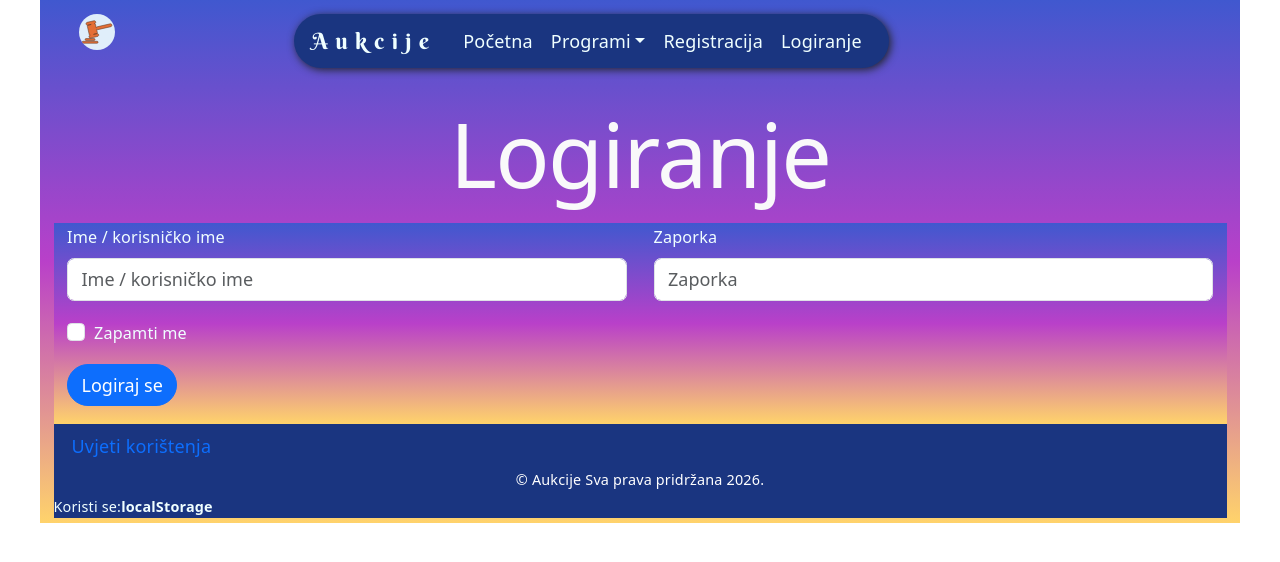
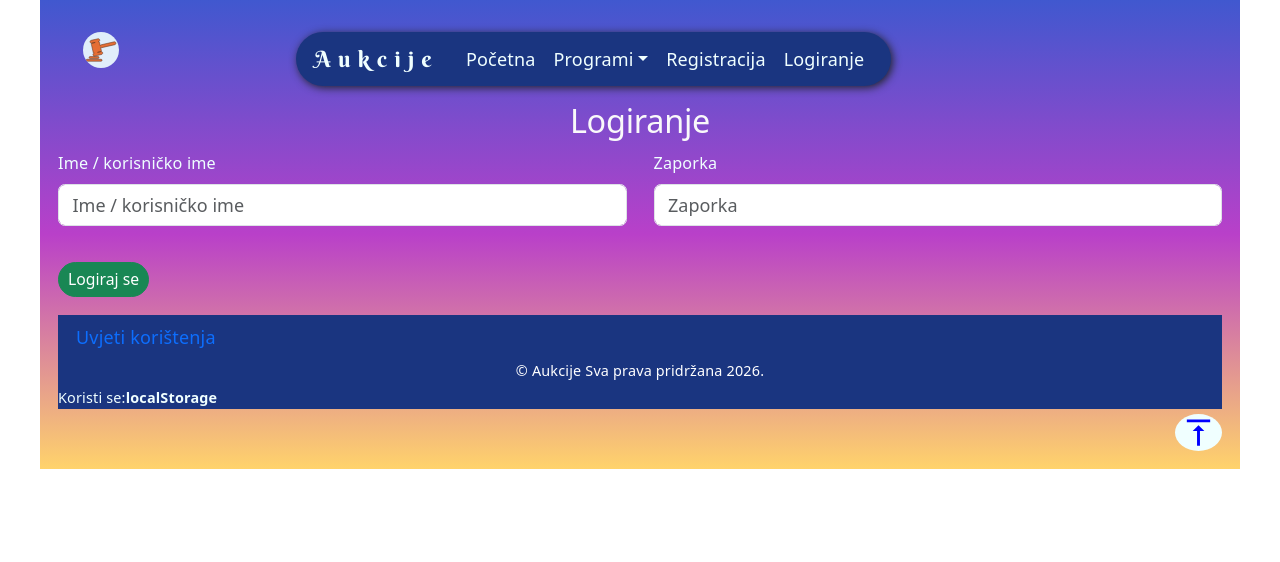
Before and after one commit to androwebgraphic/Aukcije, a React (Vite) app: page /logiranje in a window 1280 px wide. Shown: the top 562 px of the page. Built offline with nearby package versions, Linux system fonts and the light colour scheme.

Commit message:
prepravci

```diff
--- a/src/App.css
+++ b/src/App.css
@@ -17,8 +17,8 @@
 
 .container {
   background: linear-gradient(180deg, #4058cf 0.000%, #b940c9 50.000%, #ffd36b 100.000%);
-
-  /* position: relative; */
+  padding: 0 1.7rem;
+  /* positpaddion: relative; */
 
   /* width: 100%; */
   /* border-radius: .7rem; */
@@ -308,6 +308,7 @@ padding:0;
 
 
 footer {
+  width: 100%;
   padding: 0;
   margin: 0;
   background-color: var(--main-color);
@@ -353,7 +354,10 @@ footer {
 
 }
 
-
+.container{
+margin: 0;
+  padding: 1rem;
+}
 
 .navbar-toggler:focus {
   box-shadow: none;
--- a/src/App.jsx
+++ b/src/App.jsx
@@ -29,7 +29,7 @@ import Uvjeti from "./pages/Uvjeti.jsx";
 
 import { ToastContainer, toast } from 'react-toastify';
 import 'react-toastify/dist/ReactToastify.css';
-import ScrollToTopButton from "./components/ScrollToTopButton.jsx";
+
 
 
 function App() {
@@ -68,7 +68,7 @@ function App() {
 				{/* <Carousel></Carousel> */}
 
 
-        <Footer> <ScrollToTopButton /></Footer>
+        <Footer />
         	</Container>
     <ToastContainer toastClassName={{position: "fixed", top:"50%", left:"50%"}}/>
 		</>
--- a/src/components/Footer.jsx
+++ b/src/components/Footer.jsx
@@ -3,7 +3,7 @@ import { useState } from "react";
 import { useNavigate } from "react-router-dom";
 import Nav from 'react-bootstrap/Nav';
 
-
+import ScrollToTopButton from "../components/ScrollToTopButton";
 
 
 function Footer() {
@@ -13,7 +13,7 @@ function Footer() {
 
   return (
     <>
-    <footer>
+    <footer >
           <Nav>
               <Nav.Link onClick={() => { navigate(RouteNames.UVJETI); }}>
                  Uvjeti korištenja
@@ -25,7 +25,7 @@ function Footer() {
 
  <p className="storage"><span>Koristi se:</span>{DATA_SOURCE}</p>
 
-
+ <ScrollToTopButton />
 
     </footer >
   </>
--- a/src/components/ScrollToTopButton.jsx
+++ b/src/components/ScrollToTopButton.jsx
@@ -9,7 +9,7 @@ function ScrollToTopButton() {
   };
 
   return (
-    <button onClick={scrollToTop} style={{backgroundColor:'azure',  position:'fixed', bottom: '.2rem', right: '.5rem', borderRadius:'50%', border:'none'}}>
+    <button onClick={scrollToTop} style={{backgroundColor:'azure', borderRadius:'50%', border:'none',float:"right"}}>
       <MdOutlineVerticalAlignTop
         size={35}
         color={'blue'}
--- a/src/pages/Logiranje.jsx
+++ b/src/pages/Logiranje.jsx
@@ -11,8 +11,8 @@ export default function Login() {
 
     <>
 
-   <Heading as='h1' className='display-1'>Logiranje</Heading>
-        <Container>
+   <Heading as='h2' >Logiranje</Heading>
+
 
 
 
@@ -33,14 +33,14 @@ export default function Login() {
                                       </Col>
                    </Row>
                   <Form.Group className="mb-3" controlId="formBasicCheckbox">
-              <Form.Check type="checkbox" label="Zapamti me" />
+              {/* <Form.Check type="checkbox" label="Zapamti me" /> */}
                        </Form.Group>
-              <Button variant="primary" type="submit">
+              <Button variant="success" type="submit" size="sm">
                        Logiraj se
                        </Button>
               </Form>
            </Row>
-        </Container>
+
 
 
     </>
--- a/src/pages/Uvjeti.jsx
+++ b/src/pages/Uvjeti.jsx
@@ -4,9 +4,8 @@ export default function Uvjeti() {
 
 return(
   <>
-    <Container>
 
- <div className="container">
+
     <h1>UVJETI KORIŠTENJA APLIKACIJE „AUKCIJE”</h1>
     <p className="date">Posljednja izmjena: 1. listopada 2026.</p>
 
@@ -99,15 +98,12 @@ return(
       <li><strong>E-mail:</strong>andreassklizovic@gmail.com</li>
       <li><strong>Adresa:</strong> I.Gundulića 12, 31540 Donji Miholjac</li>
     </ul>
-  </div>
 
       <Row >
         <Col className="btn mb-3" xs={6} md={6} ><Button variant="success" size="sm" type="submit" id='accept' >Prihvaćam</Button></Col>
         <Col className="btn mb-3"xs={6 } md={6}><Button variant="danger" size="sm" type="submit" id='deny'>Odbijam</Button></Col>
       </Row>
 
-</Container>
-
   </>
   )
 }
--- a/src/pages/kategorije/KategorijaList.jsx
+++ b/src/pages/kategorije/KategorijaList.jsx
@@ -77,7 +77,7 @@ export default function KategorijaList() {
 
   return (
     <>
-      <Container className="my-4">
+
         <motion.div
           initial={{ opacity: 0, x: -100 }}
           animate={{ opacity: 1, x: 0 }}
@@ -179,7 +179,7 @@ export default function KategorijaList() {
             );
           })}
         </Row>
-      </Container>
+
     </>
   )
 }
--- a/src/pages/korisnici/KorisniciLista.jsx
+++ b/src/pages/korisnici/KorisniciLista.jsx
@@ -65,8 +65,8 @@ export default function KorisniciList() {
   }
 
   return (
+<>
 
-    <Container className="my-4">
           <motion.div
 
 
@@ -159,6 +159,7 @@ export default function KorisniciList() {
           ))}
         </Row>
         </motion.div>
-    </Container>
+
+      </>
   );
 }
--- a/src/pages/korisnici/Registracija.jsx
+++ b/src/pages/korisnici/Registracija.jsx
@@ -35,7 +35,7 @@ export default function KorisnikoNovi() {
 
     return (
       <>
-        <Container>
+
            <Heading as='h2' color='azure' >Registracija</Heading>
 
             <Row>
@@ -70,19 +70,19 @@ export default function KorisnikoNovi() {
 
                   <Row className="mt-4">
                     <Col sm={6}  md={6}>
-                        <Button type="submit" variant="success" size="sm" className="w-50">
+                        <Button type="submit" variant="success" size="sm" >
                             Registriraj se
                         </Button>
                     </Col>
                     <Col sm={6}  md={6}>
-                        <Button variant="danger" size="sm" className="w-50">
+                        <Button variant="danger" size="sm">
                           <Link to={RouteNames.KORISNICI}>Odustani </Link>
                         </Button>
                     </Col>
                   </Row>
               </Form>
           </Row>
-          </Container>
+
         </>
     );
 }
--- a/src/pages/predmeti/PredmetNovi.jsx
+++ b/src/pages/predmeti/PredmetNovi.jsx
@@ -77,7 +77,8 @@ export default function PredmetNovi() {
   }
 
   return (
-    <Container className="mt-3">
+    <>
+
       <Heading as="h2" color="azure" >
         Dodaj predmet
       </Heading>
@@ -196,6 +197,7 @@ export default function PredmetNovi() {
           </Col>
         </Row>
       </Form>
-    </Container>
+
+      </>
   );
 }
--- a/src/pages/predmeti/PredmetiLista.jsx
+++ b/src/pages/predmeti/PredmetiLista.jsx
@@ -127,7 +127,8 @@ export default function PredmetiList() {
   }
 
   return (
-    <Container className="my-4">
+    <>
+
 
       <motion.div
         initial={{ opacity: 0, x: -1000 }}
@@ -241,6 +242,7 @@ export default function PredmetiList() {
             ))}
         </Row>
       </motion.div>
-    </Container>
+
+      </>
   );
 }
--- a/src/pages/predmeti/PredmetiPromjena.jsx
+++ b/src/pages/predmeti/PredmetiPromjena.jsx
@@ -110,7 +110,8 @@ export default function PredmetiPromijena() {
   }
 
   return (
-    <Container className="my-4">
+    <>
+
       <Heading as="h2" color="azure">
         Promjena predmeta: {predmet.naziv}
       </Heading>
@@ -234,6 +235,7 @@ export default function PredmetiPromijena() {
           </Col>
         </Row>
       </Form>
-    </Container>
+
+      </>
   );
 }
```
